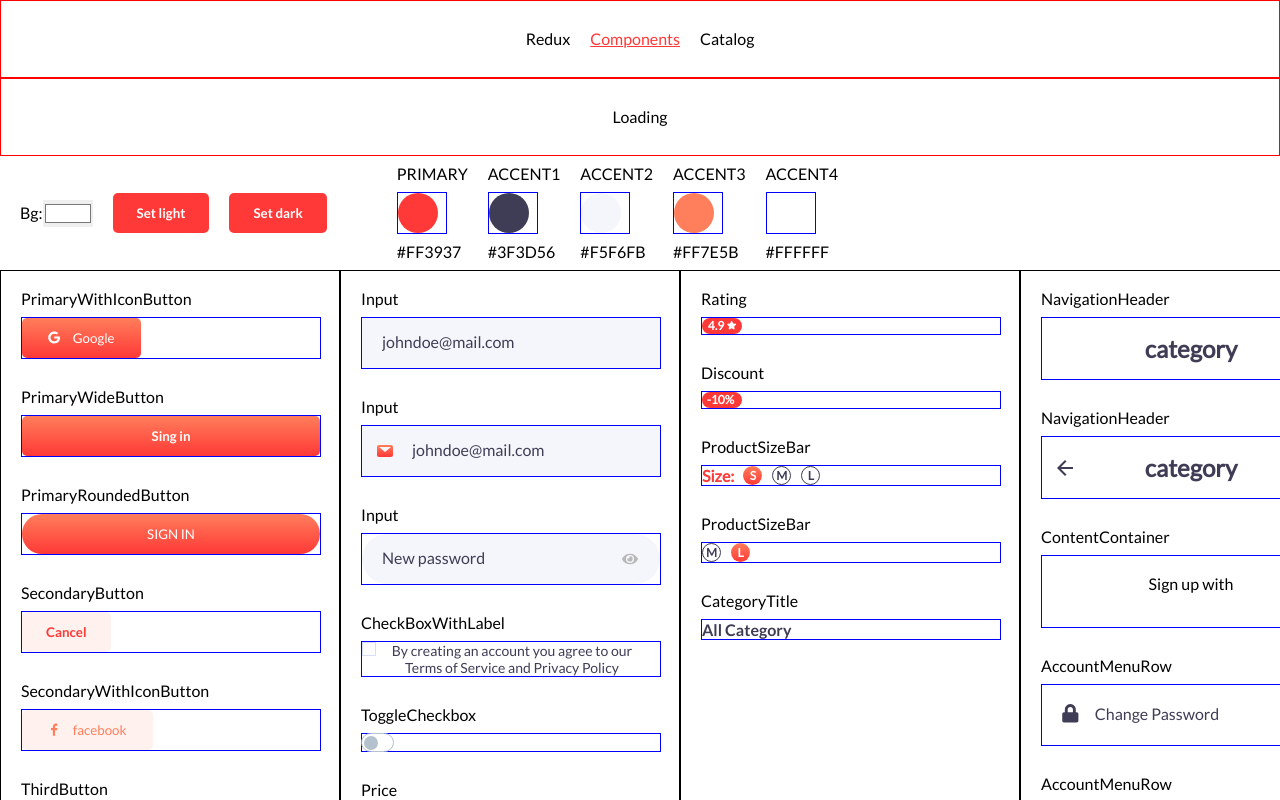
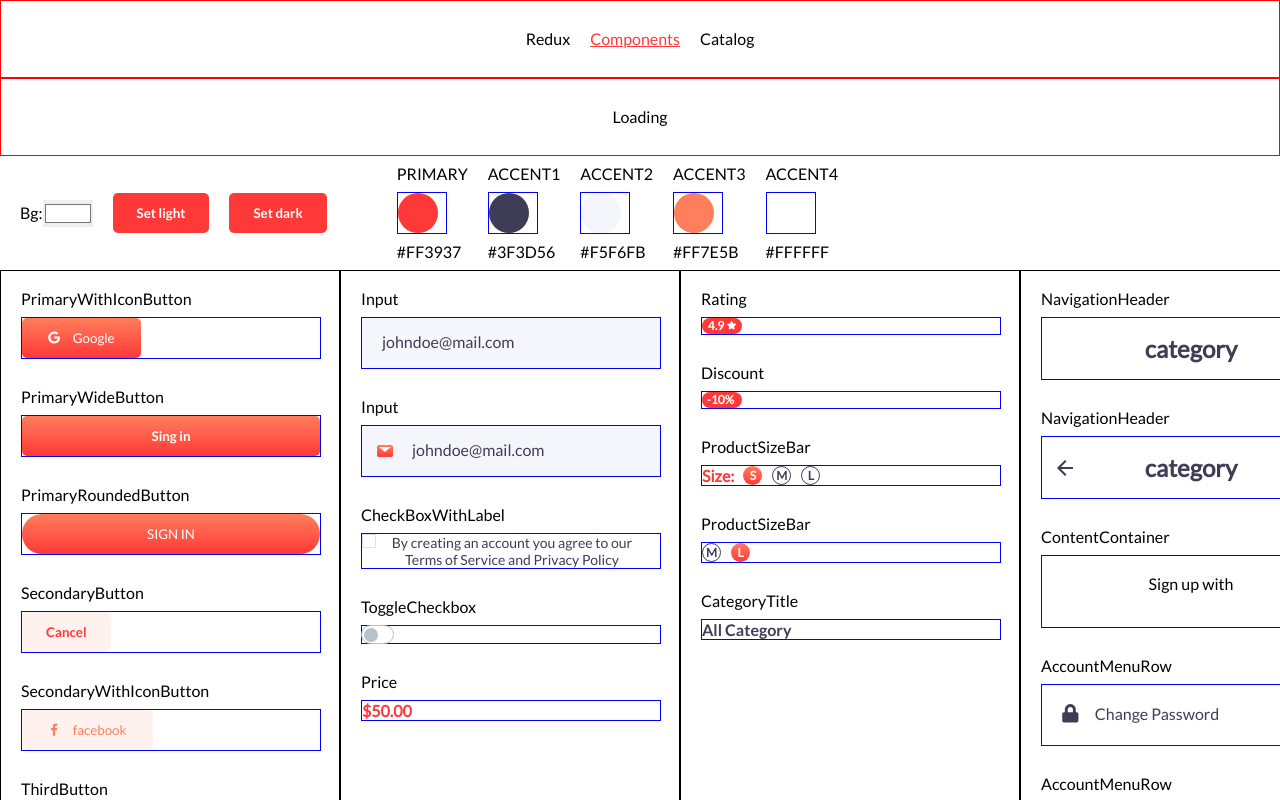
Before and after one commit to SVladikO/depoistu, a React (Create React App) app: page /components in a window 1280 px wide. Shown: the top 800 px of the page. Built offline with nearby package versions, Linux system fonts and the light colour scheme.

Commit message:
Revert "[PMA-7] Added rounded button"
This reverts commit bb1a8fe3facb59f137bb5443ca687ad0ed330d8f.

```diff
--- a/src/components/Input/Input.js
+++ b/src/components/Input/Input.js
@@ -1,44 +1,12 @@
-import React, {useState} from "react";
-import {Wrapper, InputText, SwitchIconWrapper, CenterWrapper} from "./Input.style";
+import React from "react";
+import {Wrapper, InputText} from "./Input.style";
 
-import {ReactComponent as ShowEyeIcon} from "../../icons/show-eye.svg";
-import {ReactComponent as HideEyeIcon} from "../../icons/hide-eye.svg";
-
-function Input({
-                   Icon,
-                   value,
-                   placeholder,
-                   changeHandler = () => {
-                   },
-                   withSwitcher = false,
-
-               }) {
-
-    const [showData, setShowData] = useState(false);
-
-    const showValue = () => {
-        setShowData(true);
-    }
-    const hideValue = () => setShowData(false);
-
+function Input(props) {
+    const {Icon, placeholder} = props;
     return (
         <Wrapper>
             {Icon && <Icon/>}
-            <InputText
-                type={!withSwitcher ? 'text' : showData ? 'text' : 'password'}
-                value={value}
-                withIcon={!!Icon}
-                onChange={changeHandler}
-                withSwitcher={withSwitcher}
-                placeholder={placeholder}
-            />
-            {withSwitcher &&
-                <SwitchIconWrapper onClick={showData ? hideValue : showValue}>
-                    <CenterWrapper>
-                        {showData ? <HideEyeIcon/> : <ShowEyeIcon/>}
-                    </CenterWrapper>
-                </SwitchIconWrapper>
-            }
+            <InputText placeholder={placeholder} withIcon={!!Icon}/>
         </Wrapper>
     )
 }
--- a/src/components/Input/Input.style.js
+++ b/src/components/Input/Input.style.js
@@ -3,8 +3,7 @@ import {COLOR} from "../../theme";
 
 export const Wrapper = styled.div`
     position: relative;
-
-  & > svg:first-child {
+    & > svg {
         position: absolute;
         display: block;
         left: 15px;
@@ -13,22 +12,6 @@ export const Wrapper = styled.div`
     }
 `;
 
-export const SwitchIconWrapper = styled.div`
-  position: absolute;
-  display: block;
-  right: 15px;
-  top: 20%;
-`;
-
-export const CenterWrapper = styled.div`
-  height: 30px;
-  width: 30px;
-  display: flex;
-  justify-content: center;
-  align-items: center;
-`;
-
-
 export const InputText = styled.input`
   background: ${COLOR.ACCENT2};
   color: ${COLOR.ACCENT1};
@@ -36,13 +19,7 @@ export const InputText = styled.input`
   height: 50px;
   border: none;
   font-size: 16px;
-  padding: ${p => {
-    if (p.withIcon) return '14px 20px 17px 50px'
-    if (p.withSwitcher) return '14px 46px 17px 20px'
-    return '14px 20px 17px 20px'
-  }};
-
-  border-radius: ${p => p.withSwitcher ? '40px' : 0};
+  padding: 14px 20px 17px ${p => p.withIcon ? '50px' : '20px'};
 
   ::placeholder {
     color: ${COLOR.ACCENT1};
--- a/src/page/development/Components.page.jsx
+++ b/src/page/development/Components.page.jsx
@@ -49,7 +49,6 @@ const columns = [
     [
         {title: 'Input', component: <Input placeholder={`johndoe@mail.com`}/>},
         {title: 'Input', component: <Input Icon={MailIcon} placeholder={`johndoe@mail.com`}/>},
-        {title: 'Input', component: <Input withSwitcher placeholder={`New password`} />},
         {title: 'CheckBoxWithLabel', component: <CheckBoxWithLabel label="By creating an account you agree to our Terms of Service and Privacy Policy" />},
         {title: 'ToggleCheckbox', component: <ToggleCheckbox/>},
 
```
Also changed, not shown: src/icons/hide-eye.svg (deleted), src/icons/show-eye.svg (deleted). Lines whose indentation alone changed are shown as unchanged.
